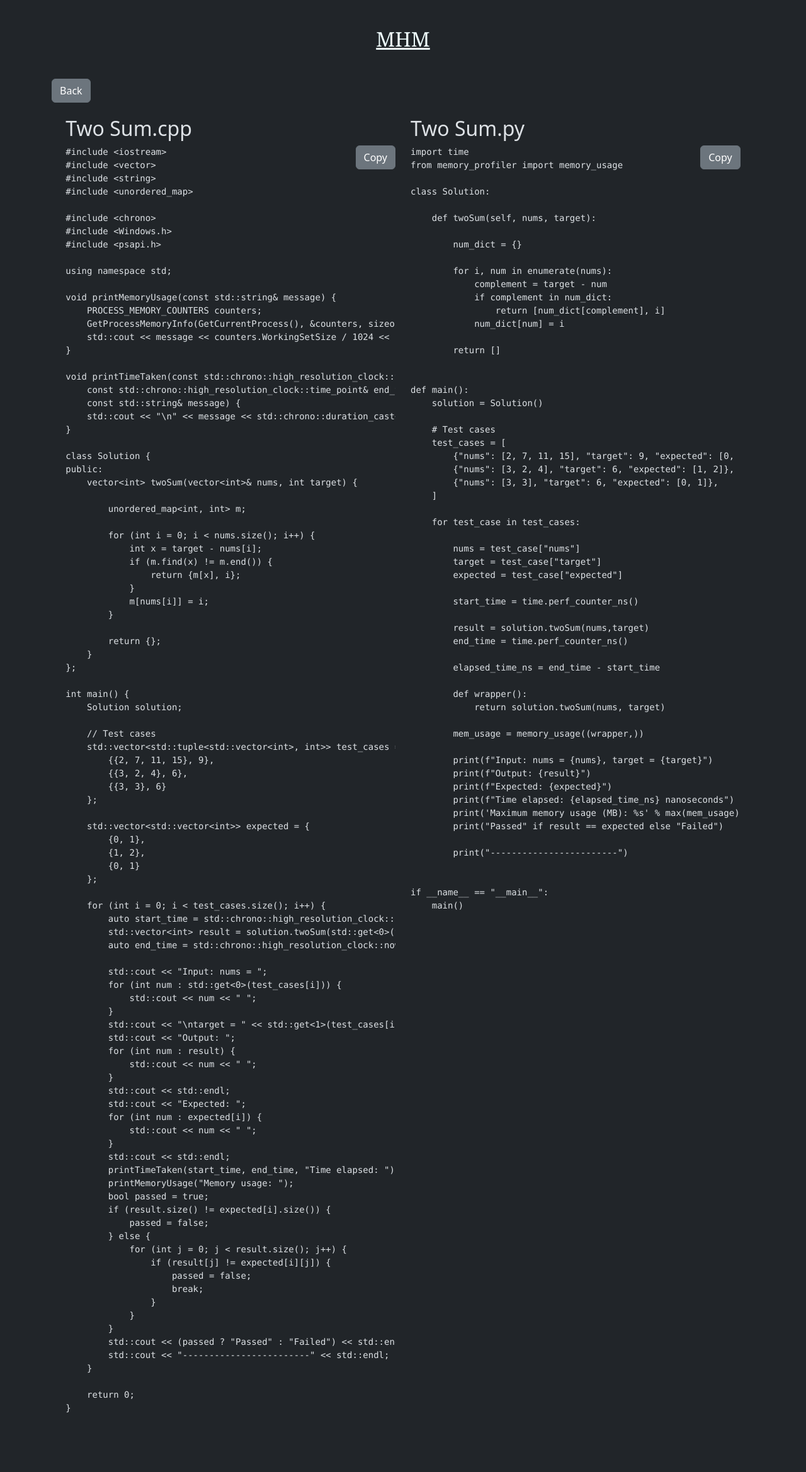
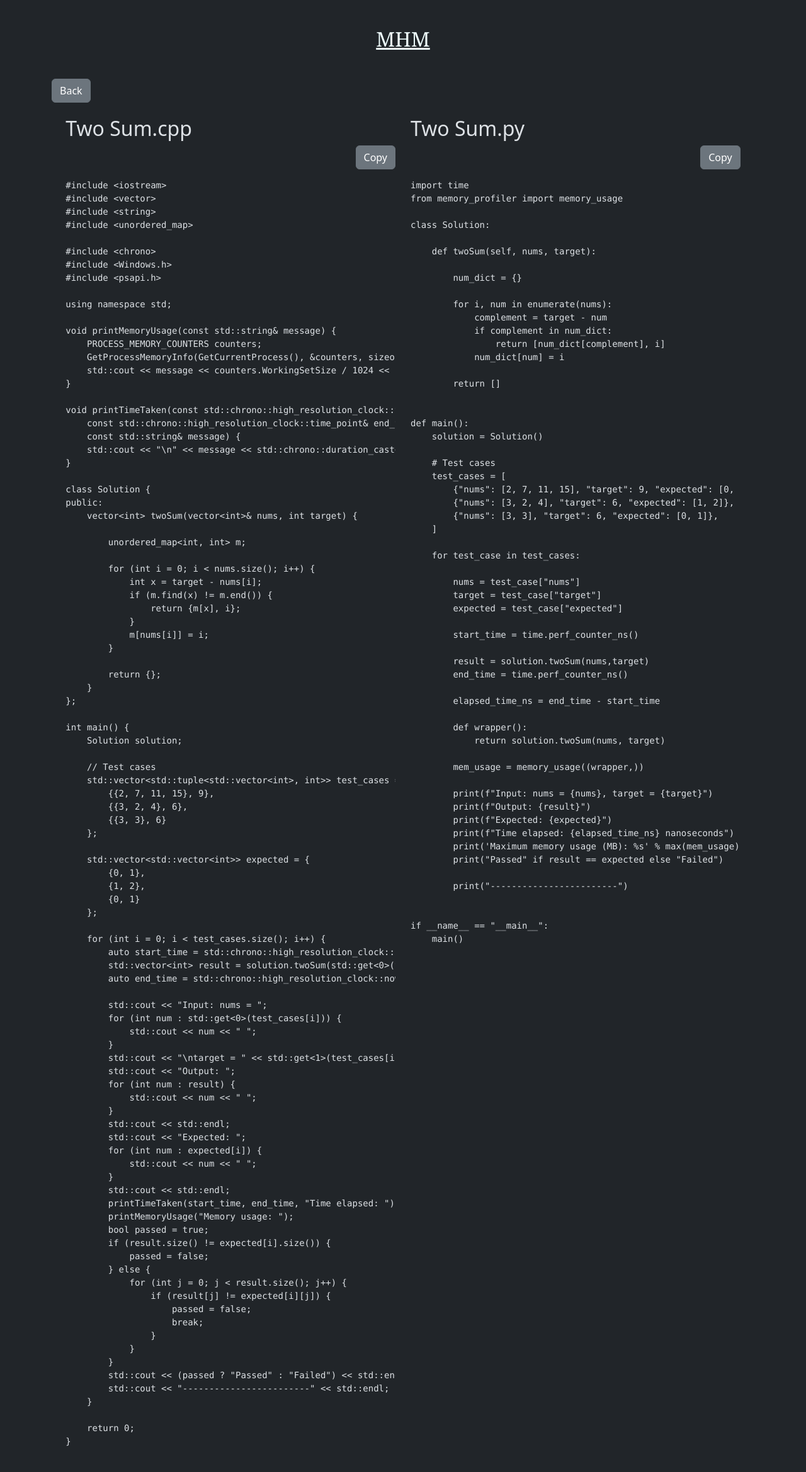
Before and after one commit to MHM-Rajpoot/LeetCodeApp, a Django app: page /leetcode/code/1/ in a window 1280 px wide. Shown: the whole page at 63% size. Before the commit the page ends 2244 px from the top, so only its background shows below. Run offline with Django 5.2, Linux system fonts and the light colour scheme; data comes from the database, SQL or seed files in the repository; both versions use the stored data as it was after the commit.

Commit message:
Add files via upload

```diff
--- a/LeetCodeHQ/leetcode/templates/code_detail.html
+++ b/LeetCodeHQ/leetcode/templates/code_detail.html
@@ -11,7 +11,7 @@
             <div class="row">
                 <div class="col-md-6">
                     <h2>{{ code.title }}.cpp</h2>
-                    <div style="position: relative;">
+                    <div style="position: relative; padding-top: 10%;">
                         <pre id="cpp-code">{{ code.cpp }}</pre>
                         <div style="position: absolute; top: 0; right: 0;">
                             <button class="btn btn-secondary" onclick="copyCode('cpp-code')">Copy</button>
@@ -21,7 +21,7 @@
                 <div class="col-md-6 d-md-block d-none">
                     {% if code.py %}
                         <h2>{{ code.title }}.py</h2>
-                        <div style="position: relative;">
+                        <div style="position: relative; padding-top: 10%;">
                             <pre id="py-code">{{ code.py }}</pre>
                             <div style="position: absolute; top: 0; right: 0;">
                                 <button class="btn btn-secondary" onclick="copyCode('py-code')">Copy</button>
@@ -34,7 +34,7 @@
                 <div class="d-md-none">
                     {% if code.py %}
                         <h2>{{ code.title }}.py</h2>
-                        <div style="position: relative;">
+                        <div style="position: relative; padding-top: 10%;">
                             <pre id="py-code">{{ code.py }}</pre>
                             <div style="position: absolute; top: 0; right: 0;">
                                 <button class="btn btn-secondary" onclick="copyCode('py-code')">Copy</button>
```
Also changed, not shown: LeetCodeHQ/db.sqlite3.
